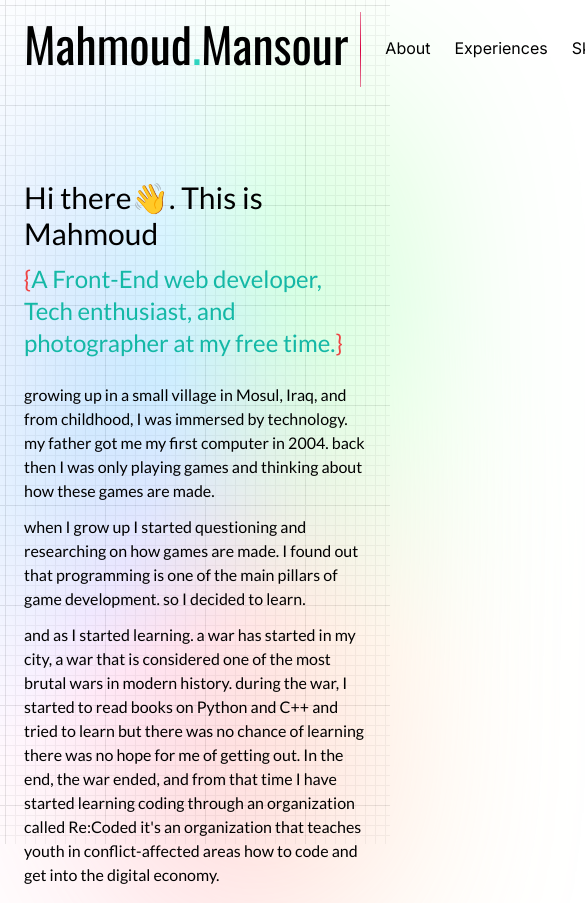
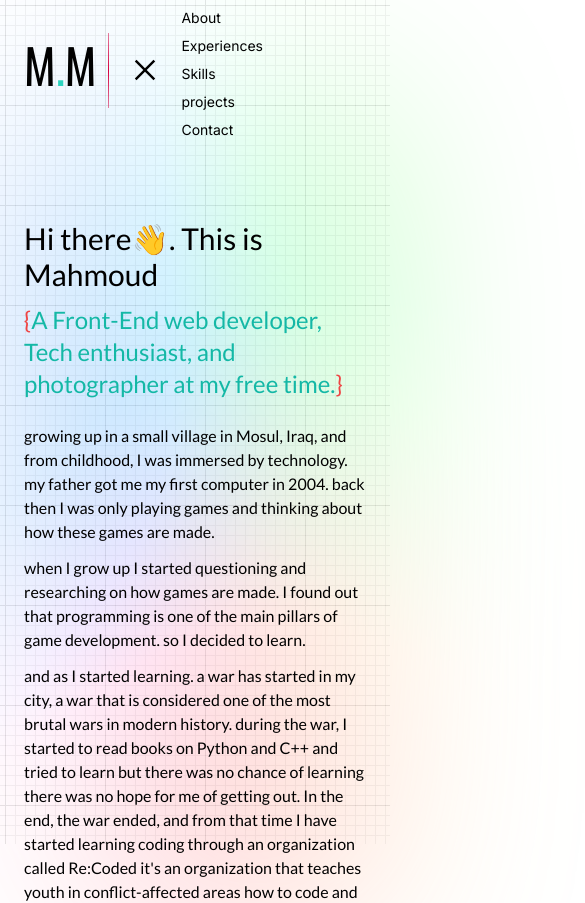
Before and after one commit to mahmodlte/mah-codes, a Next.js app: page / in a window 390 px wide. Shown: the top 903 px of the page, 585 px wide, since content can reach past the window. Built offline with nearby package versions, Linux system fonts and the light colour scheme.

Commit message:
Implemented mobile menu for responsive design

```diff
--- a/components/Nav.jsx
+++ b/components/Nav.jsx
@@ -1,11 +1,88 @@
 "use client";
 import Link from "next/link";
 import useDarkMode from "@/hooks/useDarkMode";
+import { useState } from "react";
 const Nav = () => {
   const [colorTheme, setTheme] = useDarkMode();
+  const [openMobileMenu, setOpenMobileMenu] = useState(true);
 
   return (
-    <nav className="flex antialiased justify-between">
+    <>
+      <nav className="flex md:hidden  antialiased justify-between items-center">
+        <div className="flex">
+          <Link className="text-5xl font-OsWald dark:text-white" href="/">
+            <h1 className="my-5">
+              M<span className="text-5xl text-teal-400">.</span>M
+            </h1>
+          </Link>
+          <div className=" mx-3 my-3 h-[75px] min-h-[1em] w-px self-stretch bg-gradient-to-tr from-transparent via-carmine to-transparent opacity0 dark:opacity-100 dark:via-teal-500"></div>
+        </div>
+        <div className="block  lg:hidden">
+          <button
+            onClick={() => setOpenMobileMenu(!openMobileMenu)}
+            className="flex items-center px-3 py-2 rounded dark:text-teal-400 text-black-500 hover:text-black-400"
+          >
+            <svg
+              className={`fill-current h-6 w-6 ${
+                openMobileMenu ? "hidden" : "block"
+              }`}
+              viewBox="0 0 20 20"
+              xmlns="http://www.w3.org/2000/svg"
+            >
+              <path d="M0 3h20v2H0V3zm0 6h20v2H0V9zm0 6h20v2H0v-2z" />
+            </svg>
+            <svg
+              className={`fill-current h-6 w-6 ${
+                openMobileMenu ? "block" : "hidden"
+              }`}
+              viewBox="0 0 20 20"
+              xmlns="http://www.w3.org/2000/svg"
+            >
+              <path d="M10 8.586L2.929 1.515 1.515 2.929 8.586 10l-7.071 7.071 1.414 1.414L10 11.414l7.071 7.071 1.414-1.414L11.414 10l7.071-7.071-1.414-1.414L10 8.586z" />
+            </svg>
+          </button>
+        </div>
+        <div
+          className={`w-full  block flex-grow ${
+            openMobileMenu ? "block " : "hidden"
+          }`}
+        >
+          <div className="text-sm ">
+            <Link
+              className=" mx-3 mt-2 block dark:text-teal-400 hover:border-b hover:transition-all duration-500 hover:text-carmine dark:hover:text-carmine dark:border-teal-600 border-carmine "
+              href="#about"
+            >
+              <h2>About</h2>
+            </Link>
+            <Link
+              className=" mx-3 mt-2 block dark:text-teal-400 hover:border-b hover:transition-all duration-500 hover:text-carmine dark:hover:text-carmine dark:border-teal-600 border-carmine "
+              href="#experiences"
+            >
+              <h2>Experiences</h2>
+            </Link>
+            <Link
+              className="mx-3 mt-2 block dark:text-teal-400 hover:border-b hover:transition-all duration-500 hover:text-carmine dark:hover:text-carmine dark:border-teal-600 border-carmine "
+              href="#skills"
+            >
+              <h2>Skills</h2>
+            </Link>
+            <Link
+              className="mx-3 mt-2 block dark:text-teal-400 hover:border-b hover:transition-all duration-500 hover:text-carmine dark:hover:text-carmine dark:border-teal-600 border-carmine "
+              href="#projects"
+            >
+              <h2>projects</h2>
+            </Link>
+            <Link
+              className="mx-3 mt-2  block dark:text-teal-400 hover:border-b hover:transition-all duration-500 hover:text-carmine dark:hover:text-carmine dark:border-teal-600 border-carmine "
+              href="#contact"
+            >
+              <h2>Contact</h2>
+            </Link>
+          </div>
+        </div>
+      </nav>
+      {/* Desktop Nav */}
+      <nav className="hidden sm:flex  antialiased justify-between">
         <div className="flex">
           <Link className="text-5xl font-OsWald dark:text-white" href="/">
             <h1 className="my-5">
@@ -30,13 +107,19 @@ const Nav = () => {
           </Link>
           <Link
             className="mx-3 dark:text-teal-400 hover:border-b hover:transition-all duration-500 hover:text-carmine dark:hover:text-carmine dark:border-teal-600 border-carmine "
-          href="/"
+            href="#skills"
           >
             <h2>Skills</h2>
           </Link>
           <Link
+            className="mx-3 dark:text-teal-400 hover:border-b hover:transition-all duration-500 hover:text-carmine dark:hover:text-carmine dark:border-teal-600 border-carmine "
+            href="#projects"
+          >
+            <h2>Projects</h2>
+          </Link>
+          <Link
             className="mx-3  dark:text-teal-400 hover:border-b hover:transition-all duration-500 hover:text-carmine dark:hover:text-carmine dark:border-teal-600 border-carmine "
-          href="/"
+            href="#contact"
           >
             <h2>Contact</h2>
           </Link>
@@ -79,6 +162,7 @@ const Nav = () => {
           </div>
         </div>
       </nav>
+    </>
   );
 };
 
```
Lines whose indentation alone changed are shown as unchanged.
